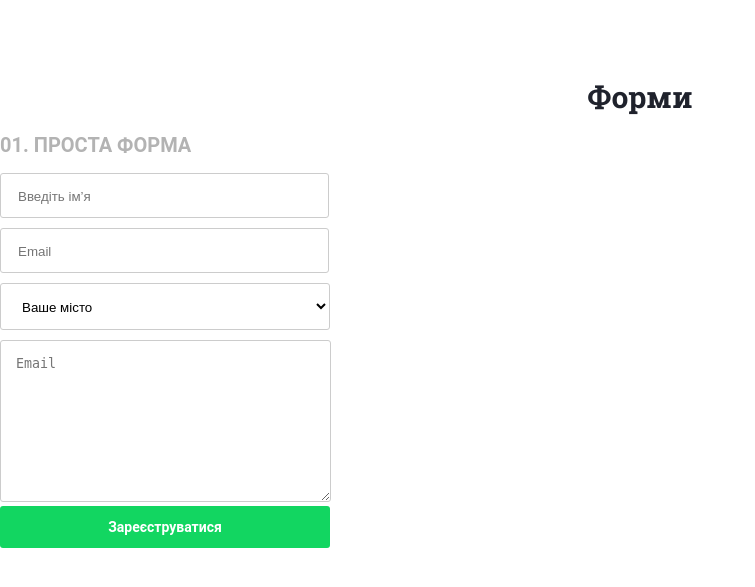
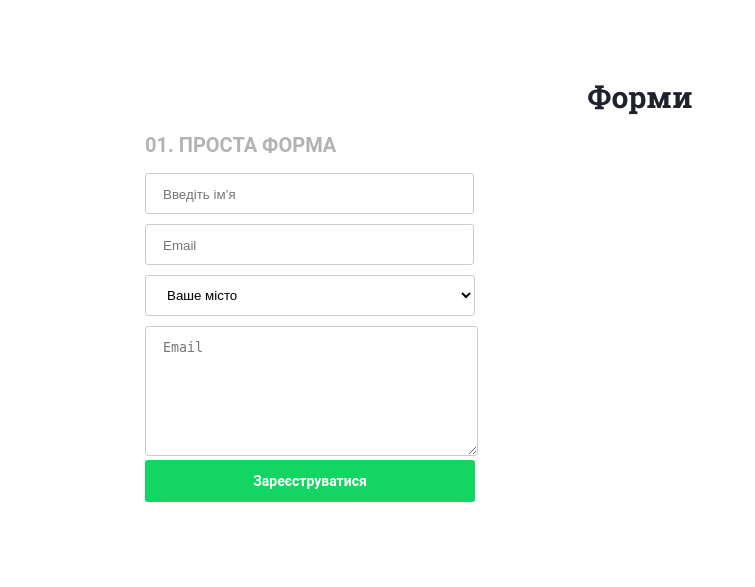
Before and after one commit to OzyOfficer/forms, a PHP site: page / in a window 1280 px wide. Shown: the top 587 px of the page, without its empty margins (0-755 px from the left). Run offline with PHP 8.4, Linux system fonts and the light colour scheme.

Commit message:
Выправление 1

```diff
--- a/css/main.css
+++ b/css/main.css
@@ -17,7 +17,7 @@ body {
 
 .wrapper {
     margin: 0 auto;
-    max-width: 990pxgit ;
+    max-width: 990px ;
 }
 
 .collum {
@@ -49,7 +49,7 @@ h2 {
 input[type=text] {
 
     margin-bottom: 10px;
-    padding: 15px 0 13px 17px;
+    padding: 13px 0 11px 17px;
     width: 94%;
     border-radius: 3px;
     background-color: #ffffff;
@@ -58,7 +58,7 @@ input[type=text] {
 
 .goroda {
     margin-bottom: 10px;
-    padding: 15px 0 13px 17px;
+    padding: 11px 0 11px 17px;
     width: 100%;
     border-radius: 3px;
     background-color: #ffffff;
@@ -67,8 +67,8 @@ input[type=text] {
 
 textarea {
     width: 95%;
-    padding: 15px 0 15px 15px;
-    height: 130px;
+    padding: 13px 0 11px 17px;
+    height: 104px;
     border-radius: 3px;
     background-color: #ffffff;
     border: 1px solid #cccccc;
```
